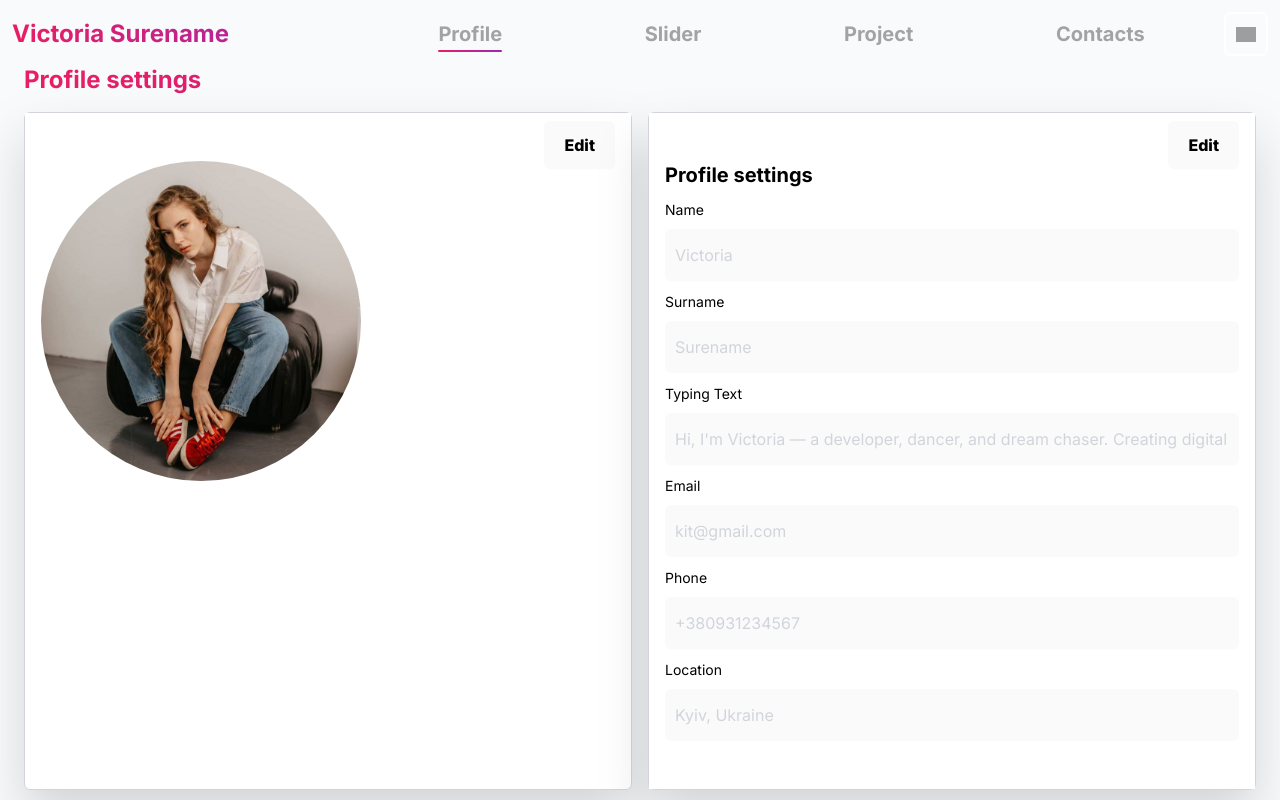
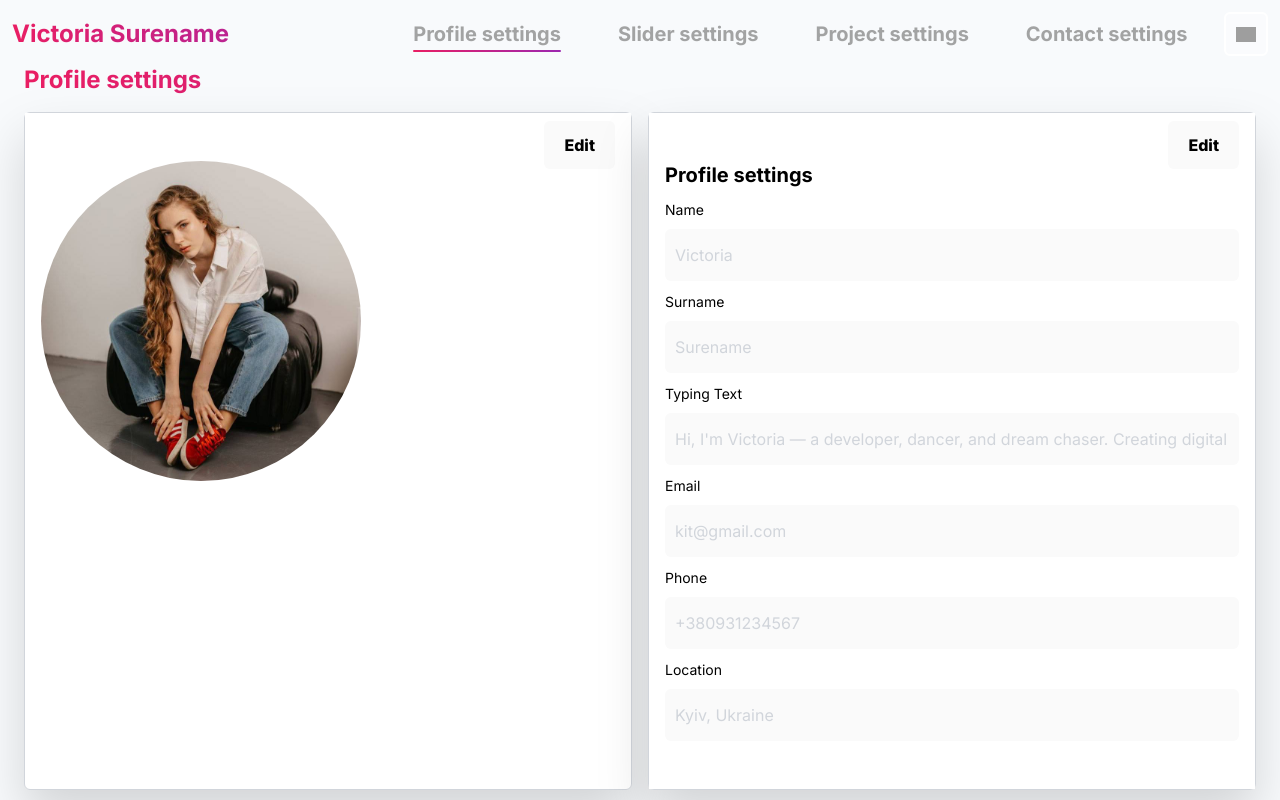
Before and after one commit to kitakiv/curriculum-vitae, a Next.js app in the folder frontend-cv/: page /admin in a window 1280 px wide. Shown: the top 800 px of the page. Built offline with nearby package versions, Linux system fonts and the light colour scheme; grey boxes are pictures that could not be loaded.

Commit message:
feat: create burger menu icon and the menu

```diff
--- a/frontend-cv/src/components/header/Header.tsx
+++ b/frontend-cv/src/components/header/Header.tsx
@@ -19,11 +19,13 @@ export default async function Header() {
     return (
         <header className=" w-full h-screen gradient-box flex flex-col justify-around gap-4" id={header.id}>
             <HeaderSection>
-                <Link href='/' className="lg:w-5/12 md:w-1/2">
+                <Link href='/' className="lg:w-5/12 md:w-1/2 relative z-50">
                     <MainText>{header.name + " " + header.surname}</MainText>
                 </Link>
+                <div className="flex lg:items-center lg:flex-row w-full sm:flex-row-reverse sm:justify-start flex-row-reverse justify-start sm:gap-4 gap-4">
                 <BurgerMenu burgerMenu={menu.mainHeader} />
                 <ThemeIcon key={header.keyIcons} />
+                </div>
             </HeaderSection>
             <StartPage>
                 <Rounds />
--- a/frontend-cv/src/components/header/HeaderAdmin.tsx
+++ b/frontend-cv/src/components/header/HeaderAdmin.tsx
@@ -12,8 +12,10 @@ export default async function HeaderAdmin() {
                 <Link href='/' className="lg:w-5/12 md:w-1/2">
                     <MainText>{header.name + " " + header.surname}</MainText>
                 </Link>
+                <div className="flex lg:items-center lg:flex-row w-full sm:flex-row-reverse sm:justify-start flex-row-reverse justify-start sm:gap-4">
                 <BurgerMenu burgerMenu={menu.adminHeader} />
                 <ThemeIcon key={header.keyIcons} />
+                </div>
             </HeaderSection>
     );
 }
--- a/frontend-cv/src/components/header/components/Menu.tsx
+++ b/frontend-cv/src/components/header/components/Menu.tsx
@@ -1,22 +1,46 @@
 "use client"
 import { useAppSelector } from "@/store/hooks";
 import Link from "next/link";
+import LargeText from "@/components/text/LargeText";
+import { MenuType } from "@/types/index";
+import { useState } from "react";
+import ButtonHeader from "@/components/button/ButtonHeader";
 import MiddleText from "@/components/text/MiddleText";
-import {MenuType} from "@/types/index";
 
 
-export default function BurgerMenu({burgerMenu}: {burgerMenu: MenuType[]}) {
+export default function BurgerMenu({ burgerMenu }: { burgerMenu: MenuType[] }) {
     const mainId = useAppSelector((state) => state.position.value.section);
+    const [showItem, setShowItem] = useState(false);
     return (
-        <nav className="w-full">
+        <>
+            <nav className="w-full lg:block sm:hidden hidden">
                 <ul className="flex w-full justify-around gap-4">
-            {burgerMenu.map((item) => (
+                    {burgerMenu.filter((item) => item.name !== "").map((item) => (
                         <li key={item.name} className="relative">
                             <Link href={item.href} ><MiddleText tailwind="transition duration-700 ease-in-out font-bold opacity-70 bg-gradient-to-r from-txSecond to-txSecond bg-clip-text text-transparent hover:bg-gradient-to-r hover:bg-clip-text hover:text-transparent hover:from-txFirst0 hover:to-txFirst100 hover:opacity-100 hover:scale-110">{item.name.slice(0, 1).toUpperCase() + item.name.slice(1)}</MiddleText></Link>
-                    <div className="absolute -bottom-1 h-[2.5px] gradient rounded-full left-0 w-0" style={{transition: "width 0.3s ease-in-out", width: item.id === mainId ? "100%" : "0%" }}></div>
+                            <div className="absolute -bottom-1 h-[2.5px] gradient rounded-full left-0 w-0" style={{ transition: "width 0.3s ease-in-out", width: item.id === mainId ? "100%" : "0%" }}></div>
                         </li>
                     ))}
                 </ul>
             </nav>
+
+            <div className="relative w-11 h-11 z-40 lg:hidden sm:block block" onClick={() => setShowItem((prev) => !prev)}>
+                <ButtonHeader  tailwind="relative flex flex-col gap-[5px] z-50">
+                    <div className="w-2/3 h-[2.5px] bg-black rounded-full" style={{ transform: showItem ? "rotate(65deg) translateY(9px) translateX(5px)" : "rotate(0deg) translateY(0%)", transition: "all 0.3s ease-in-out"}}></div>
+                    <div className="w-2/3 h-[2.5px] bg-black rounded-full" style={{ opacity: showItem ? 0 : 1, transition: "all 0.3s ease-in-out"}}></div>
+                    <div className="w-2/3 h-[2.5px] bg-black rounded-full" style={{ transform: showItem ? "rotate(-65deg) translateY(3px) translateX(8px)" : "rotate(0deg) translateY(0%)", transition: "all 0.3s ease-in-out"}}></div>
+                </ButtonHeader>
+                        <nav className="fixed top-0 right-0 w-screen h-screen padding backdrop-blur transition duration-700" style={{ transform: showItem ? "translateX(0)" : "translateX(100%)" }}>
+                            <ul className="flex flex-col justify-between w-full h-full gap-4 items-center">
+                                {burgerMenu.filter((item) => item.name !== "").map((item) => (
+                                    <li key={`burger-menu-${item.name}`} className="w-full flex justify-center relative">
+                                        <Link href={item.href} ><LargeText tailwind="transition duration-700 ease-in-out font-bold bg-gradient-to-b from-txSecond to-txSecond bg-clip-text text-transparent hover:bg-gradient-to-r hover:bg-clip-text hover:text-transparent hover:from-txFirst0 hover:to-txFirst100 hover:opacity-100 hover:scale-110">{item.name.slice(0, 1).toUpperCase() + item.name.slice(1)}</LargeText></Link>
+                                        <div className="absolute -bottom-1 h-[4px] gradient rounded-full left-1/2 -translate-x-1/2 w-0" style={{ transition: "width 0.3s ease-in-out", width: item.id === mainId ? "30%" : "0%" }}></div>
+                                    </li>
+                                ))}
+                            </ul>
+                        </nav>
+            </div>
+        </>
     )
 }
--- a/frontend-cv/src/styles/globals.css
+++ b/frontend-cv/src/styles/globals.css
@@ -76,7 +76,7 @@
 }
 
 .padding {
-  padding: 2.5rem 1rem;
+  padding: 3.5rem 1rem;
 }
 
 .padding-elements {
--- a/frontend-cv/src/variables/menu/menu.ts
+++ b/frontend-cv/src/variables/menu/menu.ts
@@ -13,10 +13,10 @@ const menu = {
             { href: `#${header.id}`, name: '', id: header.id },
         ],
         adminHeader: [
-            { href: `#${form.profileForm.id}`, name: form.profileForm.name, id: form.profileForm.id },
-            { href: `#${form.sliderForm.id}`, name: form.sliderForm.name, id: form.sliderForm.id },
-            { href: `#${form.projectForm.id}`, name: form.projectForm.name, id: form.projectForm.id },
-            { href: `#${form.contactsForm.id}`, name: form.contactsForm.name, id: form.contactsForm.id },
+            { href: `#${form.profileForm.id}`, name: form.profileForm.title, id: form.profileForm.id },
+            { href: `#${form.sliderForm.id}`, name: form.sliderForm.title, id: form.sliderForm.id },
+            { href: `#${form.projectForm.id}`, name: form.projectForm.title, id: form.projectForm.id },
+            { href: `#${form.contactsForm.id}`, name: form.contactsForm.title, id: form.contactsForm.id },
         ]
 }
 
```
Also changed, not shown: frontend-cv/src/components/header/components/ThemeIcon.tsx (+0 -22 lines), frontend-cv/src/components/login/components/Form.tsx (+1 -1 lines). Lines whose indentation alone changed are shown as unchanged.
